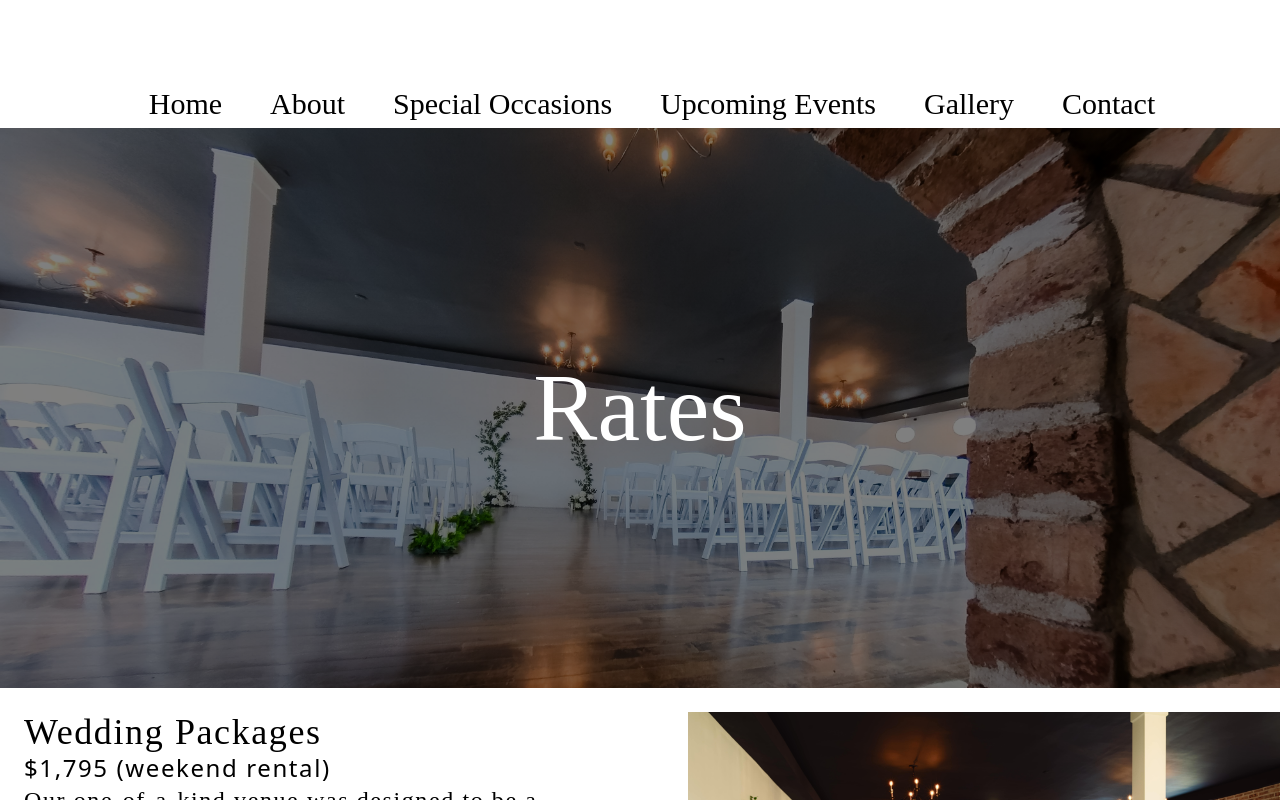
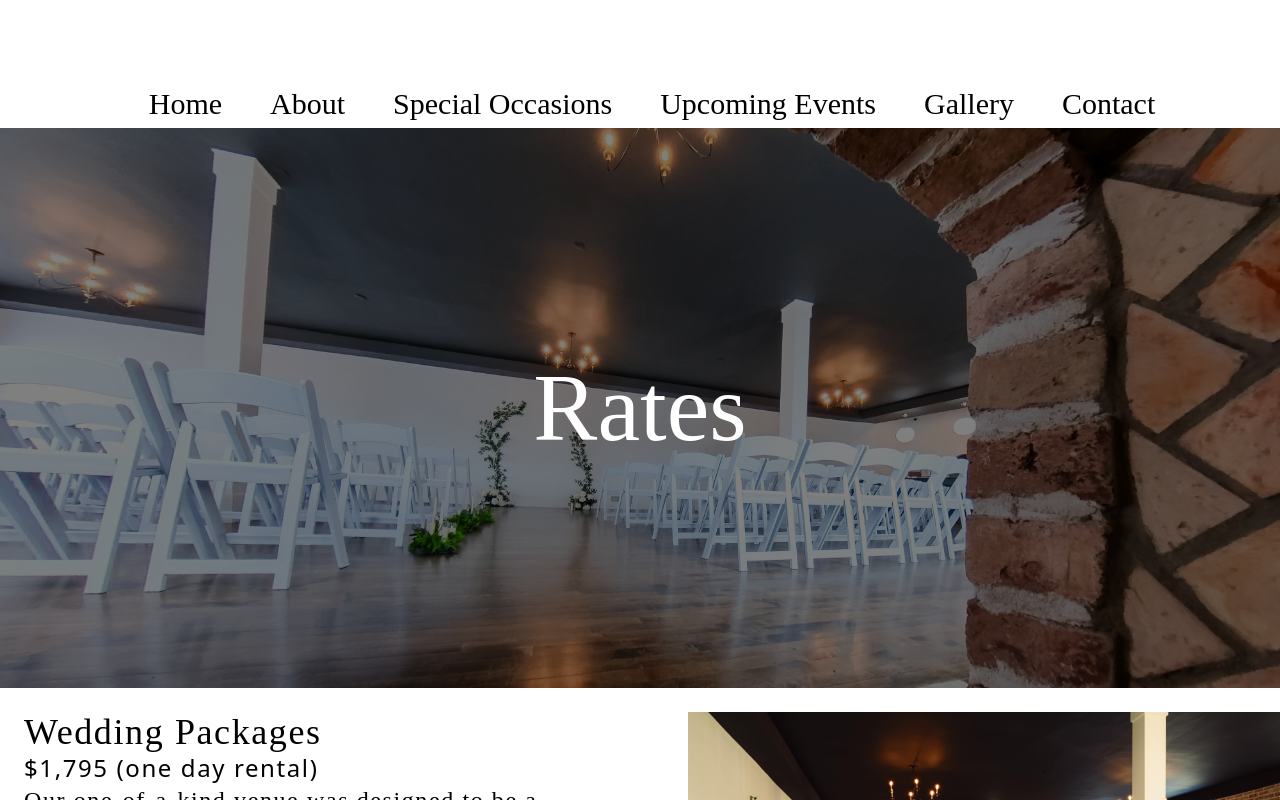
Before and after one commit to lee14k/haleystation, a Next.js app: page /Rates in a window 1280 px wide. Shown: the top 800 px of the page. Built offline with nearby package versions, Linux system fonts and the light colour scheme; a web font is replaced by a local one.

Commit message:
fixing rate text

```diff
--- a/pages/Rates.js
+++ b/pages/Rates.js
@@ -27,7 +27,7 @@ const Rates = () => {
                   Wedding Packages
                 </h2>
                 <h4 className="text-2xl lg:text-left text-center">
-                  $1,795 (weekend rental)
+                  $1,795 (one day rental)
                 </h4>
                 <span className="other-font text-2xl mx-12 lg:mx-0">
                   {" "}
```
